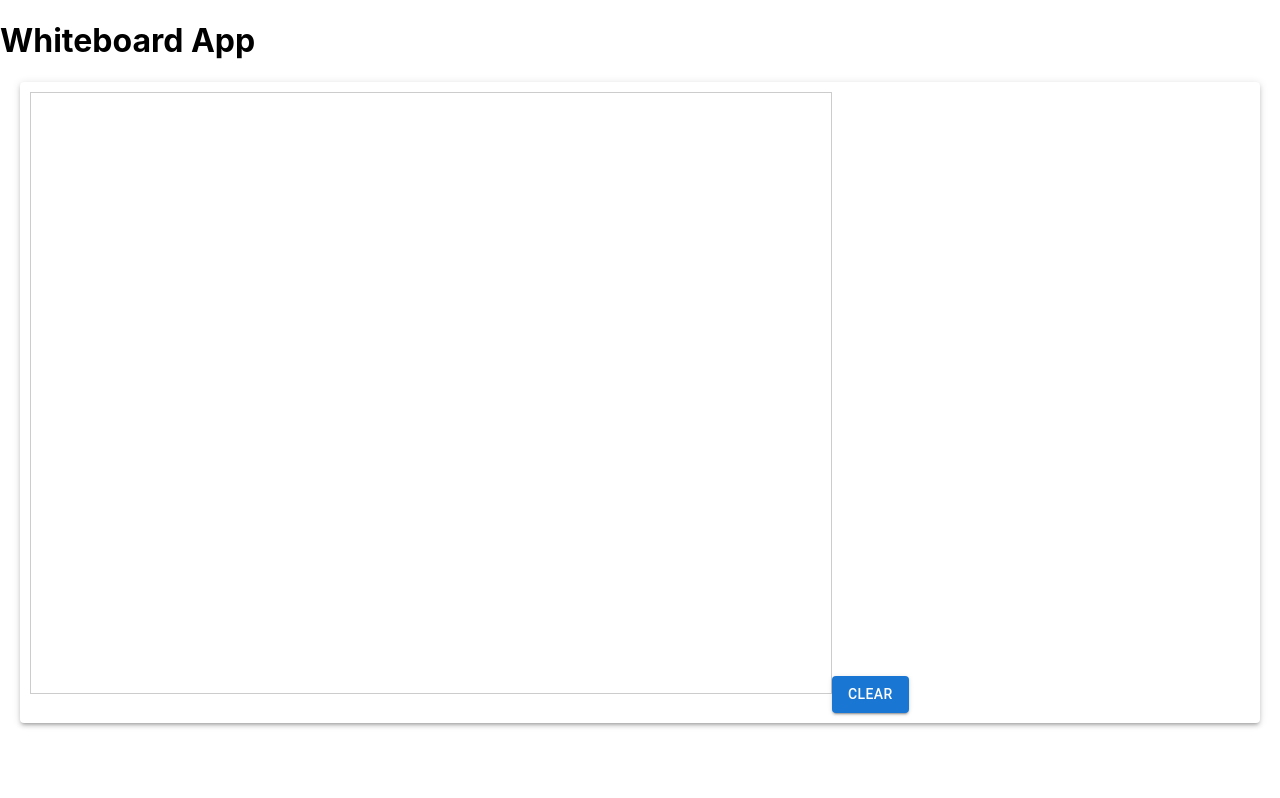
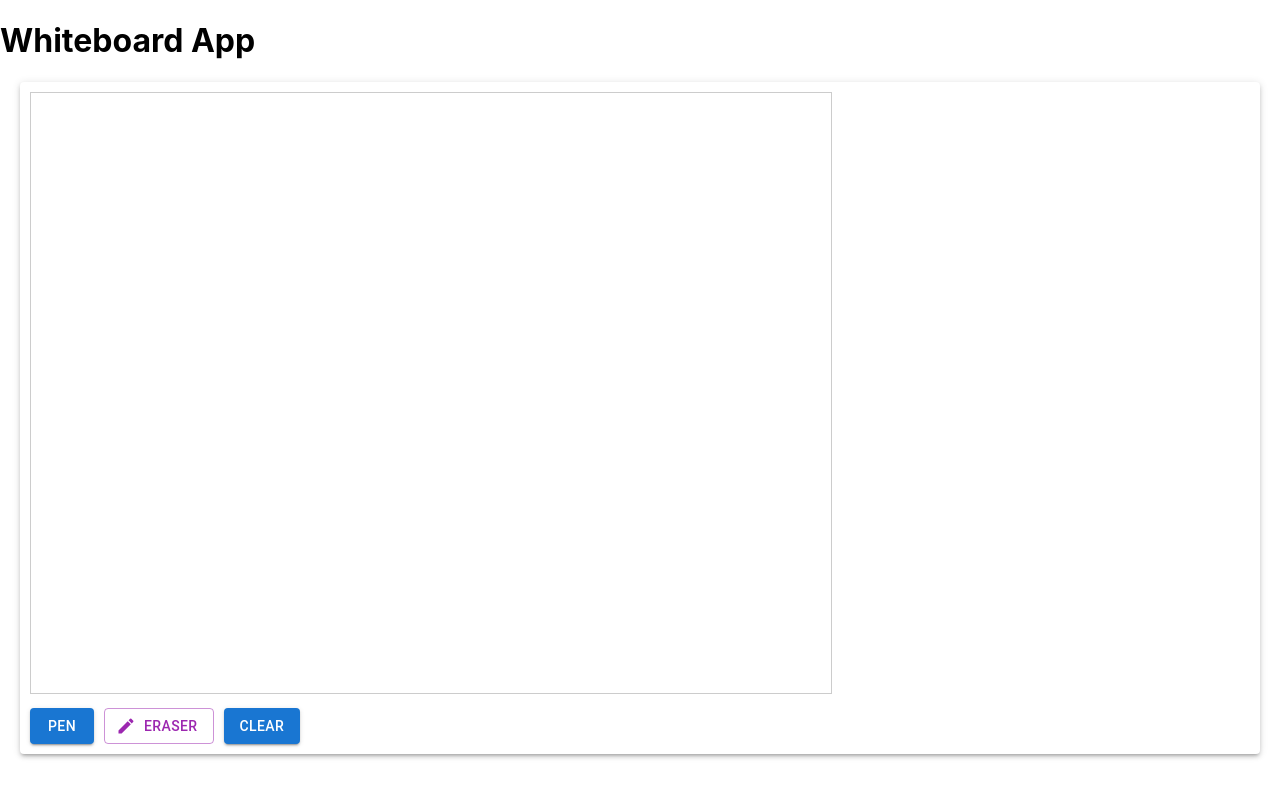
Before and after one commit to dh-anna/Fe-WhiteBoard, a React (Create React App) app in the folder fe-whiteboard/: page / in a window 1280 px wide. Built offline with nearby package versions, Linux system fonts and the light colour scheme.

Commit message:
feat: eraser?

```diff
--- a/fe-whiteboard/package.json
+++ b/fe-whiteboard/package.json
@@ -5,6 +5,7 @@
   "dependencies": {
     "@emotion/react": "^11.11.1",
     "@emotion/styled": "^11.11.0",
+    "@mui/icons-material": "^5.14.18",
     "@mui/material": "^5.14.18",
     "@testing-library/jest-dom": "^5.17.0",
     "@testing-library/react": "^13.4.0",
--- a/fe-whiteboard/src/components/whiteboard.tsx
+++ b/fe-whiteboard/src/components/whiteboard.tsx
@@ -1,16 +1,20 @@
 // Whiteboard.tsx
 import React, { useRef, useEffect, useState } from 'react';
 import { Button, Paper } from '@mui/material';
+import CreateIcon from '@mui/icons-material/Create';
 
 interface WhiteboardProps {
     width: number;
     height: number;
 }
 
+type DrawingTool = 'pen' | 'eraser';
+
 const Whiteboard: React.FC<WhiteboardProps> = ({ width, height }) => {
     const canvasRef = useRef<HTMLCanvasElement | null>(null);
     const [context, setContext] = useState<CanvasRenderingContext2D | null>(null);
     const [isDrawing, setIsDrawing] = useState(false);
+    const [currentTool, setCurrentTool] = useState<DrawingTool>('pen');
 
     useEffect(() => {
         if (canvasRef.current) {
@@ -41,13 +45,28 @@ const Whiteboard: React.FC<WhiteboardProps> = ({ width, height }) => {
 
     const handleMouseMove = (e: React.MouseEvent<HTMLCanvasElement, MouseEvent>) => {
         if (isDrawing && context) {
-            context.lineTo(e.clientX - canvasRef.current!.offsetLeft, e.clientY - canvasRef.current!.offsetTop);
-            context.stroke();
+            if (currentTool === 'pen') {
+                context.lineTo(e.clientX - canvasRef.current!.offsetLeft, e.clientY - canvasRef.current!.offsetTop);
+                context.stroke();
+            } else if (currentTool === 'eraser') {
+                // Use white color to simulate erasing
+                context.strokeStyle = '#fff';
+                context.lineWidth = 10;
+                context.lineTo(e.clientX - canvasRef.current!.offsetLeft, e.clientY - canvasRef.current!.offsetTop);
+                context.stroke();
+                // Reset the stroke style and line width
+                context.strokeStyle = '#000';
+                context.lineWidth = 2;
+            }
         }
     };
 
     const handleMouseUp = () => {
         setIsDrawing(false);
+    };
+
+    const switchTool = (tool: DrawingTool) => {
+        setCurrentTool(tool);
     };
 
     return (
@@ -59,9 +78,27 @@ const Whiteboard: React.FC<WhiteboardProps> = ({ width, height }) => {
                 onMouseUp={handleMouseUp}
                 style={{ border: '1px solid #ccc' }}
             />
-            <Button variant="contained" color="primary" onClick={handleClear} style={{ marginTop: '10px' }}>
-                Clear
-            </Button>
+            <div style={{ marginTop: '10px' }}>
+                <Button
+                    variant={currentTool === 'pen' ? 'contained' : 'outlined'}
+                    color="primary"
+                    onClick={() => switchTool('pen')}
+                >
+                    Pen
+                </Button>
+                <Button
+                    variant={currentTool === 'eraser' ? 'contained' : 'outlined'}
+                    color="secondary"
+                    onClick={() => switchTool('eraser')}
+                    style={{ marginLeft: '10px' }}
+                    startIcon={<CreateIcon />}
+                >
+                    Eraser
+                </Button>
+                <Button variant="contained" color="primary" onClick={handleClear} style={{ marginLeft: '10px' }}>
+                    Clear
+                </Button>
+            </div>
         </Paper>
     );
 };
```
Also changed, not shown: 1 other file (tests, documents, lock files or other folders).
